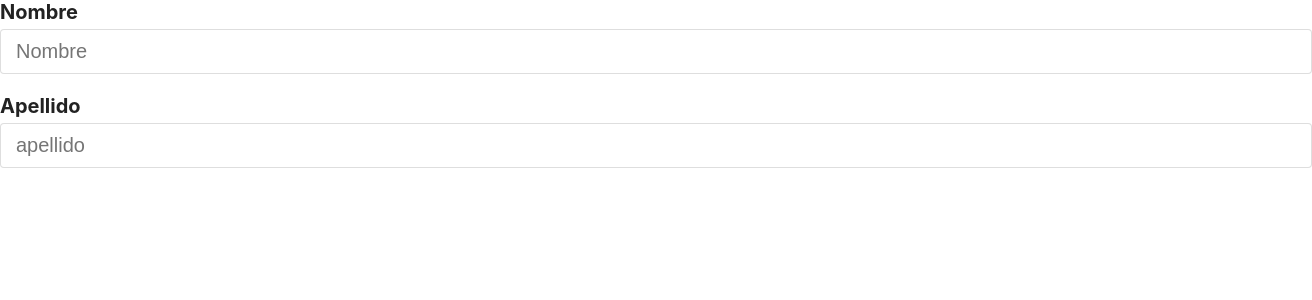
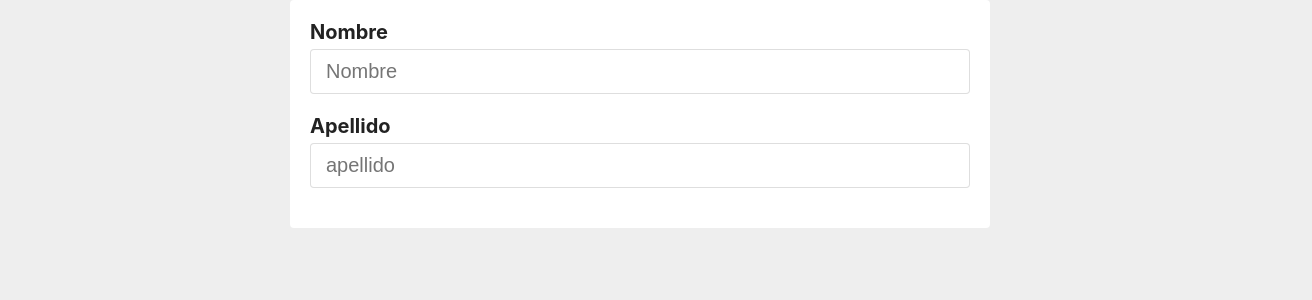
Before and after one commit to guillermo-conde/gestor-usuarios, a React (Create React App) app: page / in a window 1280 px wide. Shown: the top 300 px of the page, 1312 px wide, since content can reach past the window. Built offline with nearby package versions, Linux system fonts and the light colour scheme.

Commit message:
Asignando efecto de tarjeta al formulario

```diff
--- a/src/App.js
+++ b/src/App.js
@@ -1,10 +1,15 @@
 import useFormulario from './hooks/useFormulario';
 import Input from './components/Input';
+import Card from './components/Card';
+import Container from './components/Container';
 
 function App() {
   const [formulario, handleChanges] = useFormulario({nombre:'', apellido:''});
   console.log(formulario);
   return (
+    <Container>
+      <Card>
+        <div style={{padding:20}}>
           <form>
             <Input label='Nombre'
               name='nombre'
@@ -18,6 +23,10 @@
               onChange={handleChanges}
               placeholder='apellido'/>
           </form>
+        </div>
+      </Card>
+    </Container>
+
   );
 }
 
--- /dev/null
+++ b/src/components/Card.css
@@ -0,0 +1,5 @@
+.card{
+    background-color: #fff;
+    border-radius: 4px;
+
+}
--- /dev/null
+++ b/src/components/Card.js
@@ -0,0 +1,11 @@
+import './Card.css'
+
+const Card = ({children}) => {
+    return (
+        <div className='card'>
+            {children}
+        </div>
+    );
+}
+
+export default Card;
--- /dev/null
+++ b/src/components/Container.css
@@ -0,0 +1,5 @@
+.container{
+    max-width: 700px;
+    margin-left: auto;
+    margin-right: auto;
+}
--- /dev/null
+++ b/src/components/Container.js
@@ -0,0 +1,11 @@
+import './Container.css'
+
+const Containder = ({children}) =>{
+    return (
+        <div className='container'>
+            {children}
+        </div>
+    );
+}
+
+export default Containder;
--- a/src/components/Input.css
+++ b/src/components/Input.css
@@ -19,4 +19,5 @@
     color:#222;
     border-radius: 4px;
     width: 100%;
+    box-sizing: border-box;
 }
--- a/src/index.css
+++ b/src/index.css
@@ -5,6 +5,7 @@
     sans-serif;
   -webkit-font-smoothing: antialiased;
   -moz-osx-font-smoothing: grayscale;
+  background-color: #eee;
 }
 
 code {
```
Lines whose indentation alone changed are shown as unchanged.
